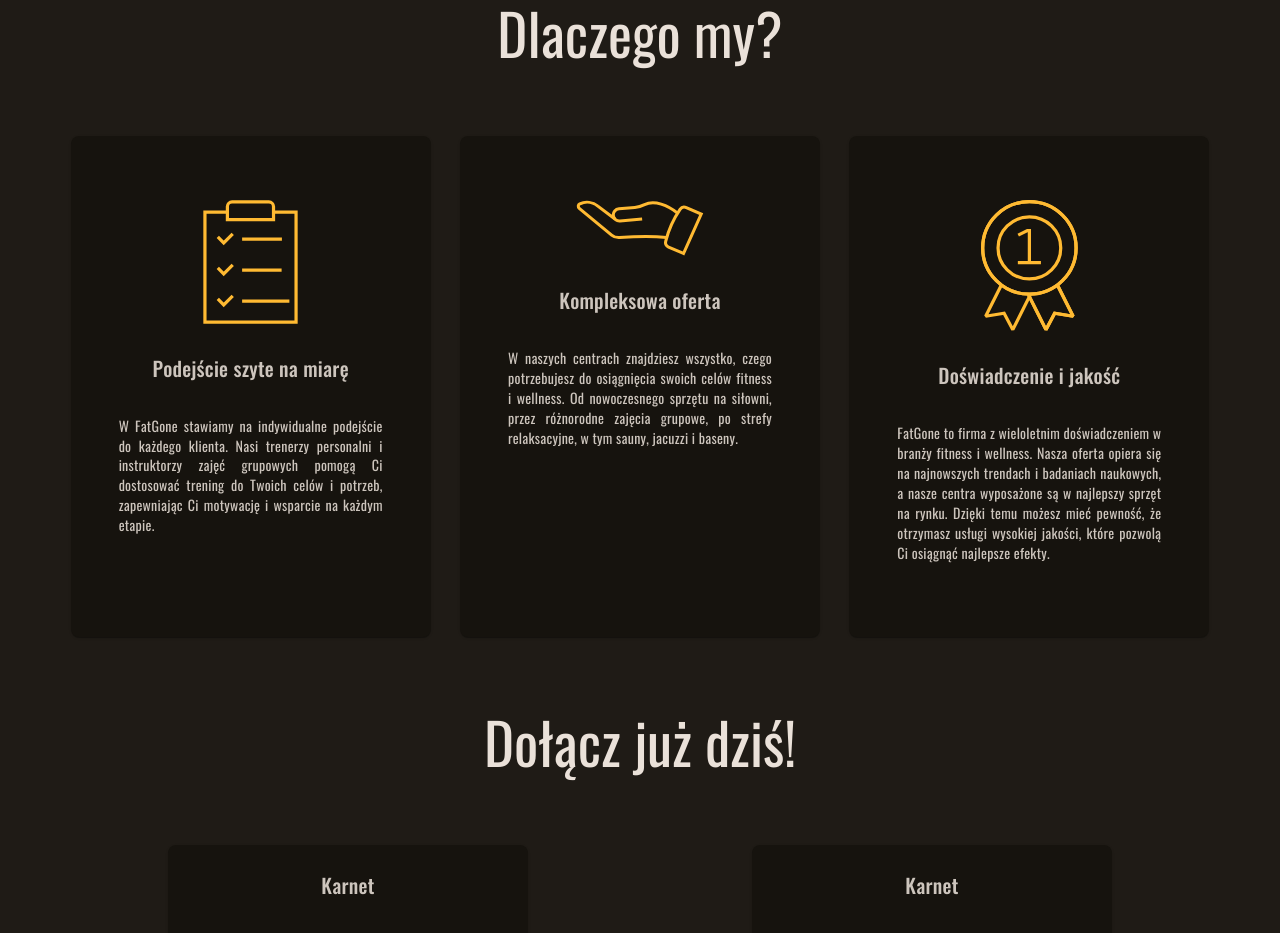
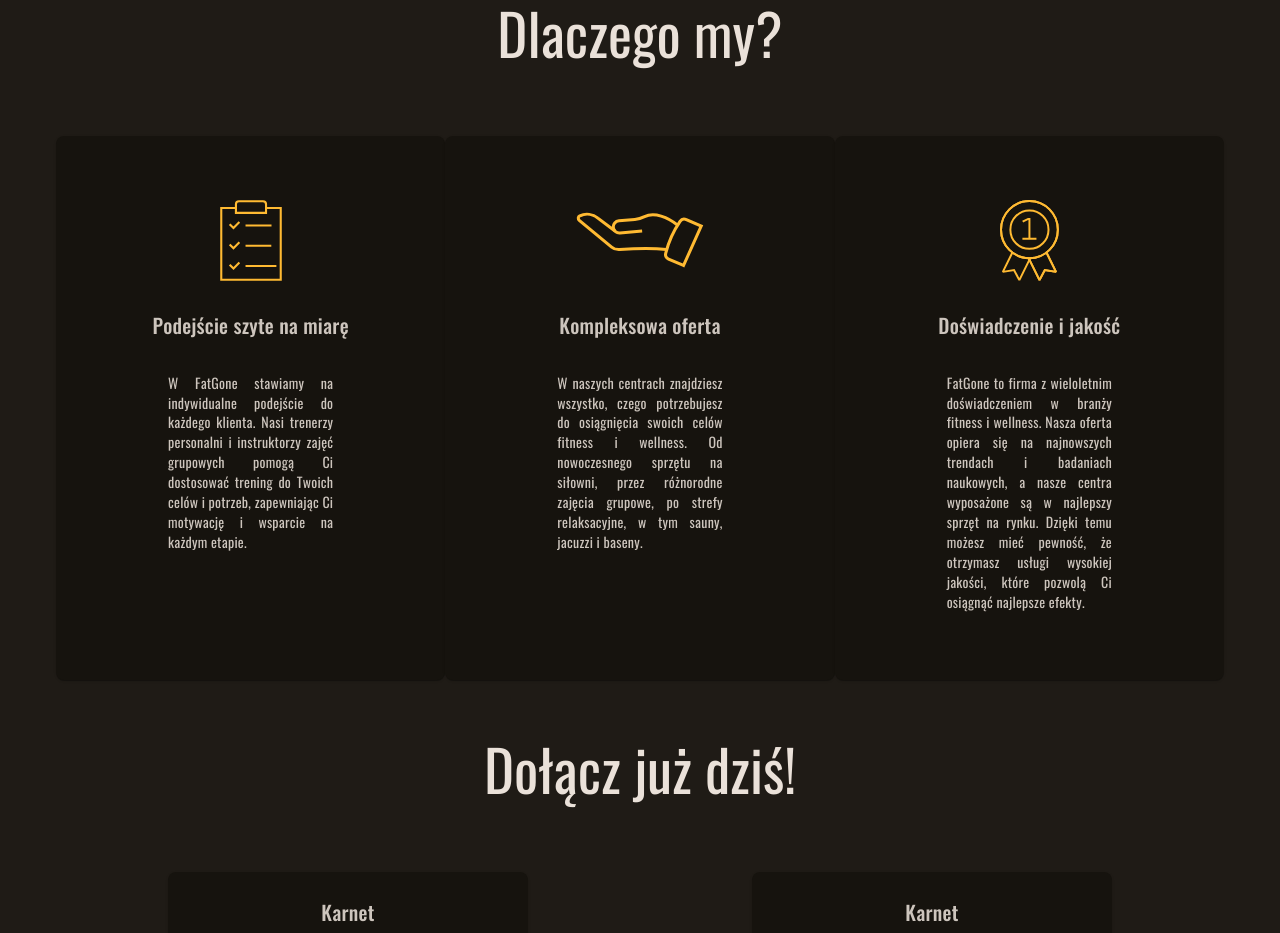
Before and after one commit to FatGone/FatGone-frontend, a Vue app: page / in a window 1280 px wide. Shown: the part 960-1893 px from the top of the page. Built offline with nearby package versions, Linux system fonts and the light colour scheme.

Commit message:
Changed how BenefitCard is rendered, removed static width and height

```diff
--- a/src/landing/components/BenefitCard.vue
+++ b/src/landing/components/BenefitCard.vue
@@ -1,18 +1,15 @@
 <script lang="ts" setup>
-defineProps ({image: String, width: Number, height: Number, title: String, description: String})
+defineProps({ image: String, width: Number, height: Number, title: String, description: String })
 </script>
 
 <template>
-    <v-card class="mx-auto pa-8 ma-2 pa-2" width="360" height="501">
-        <div class="d-flex justify-center pt-8">
+    <v-card class="mx-auto pa-8 ma-2 pa-2 h-100">
+        <div class="d-flex justify-center pt-8 align-center" style="height: 113px;">
             <v-img contain :src="image" :width="width" :height="height"></v-img>
         </div>
-        <v-card-title class="fg-headline-small on-surface text-center pt-7 pb-8">{{title}}</v-card-title>
-        <v-card-text class="fg-body-large on-surface text-justify pb-5">
-            {{description}}
+        <v-card-title class="fg-headline-small on-surface text-center pt-7 pb-8">{{ title }}</v-card-title>
+        <v-card-text class="fg-body-large on-surface text-justify pb-5 mx-16">
+            {{ description }}
         </v-card-text>
     </v-card>
 </template>
-
-<style scoped>
-</style>
```
